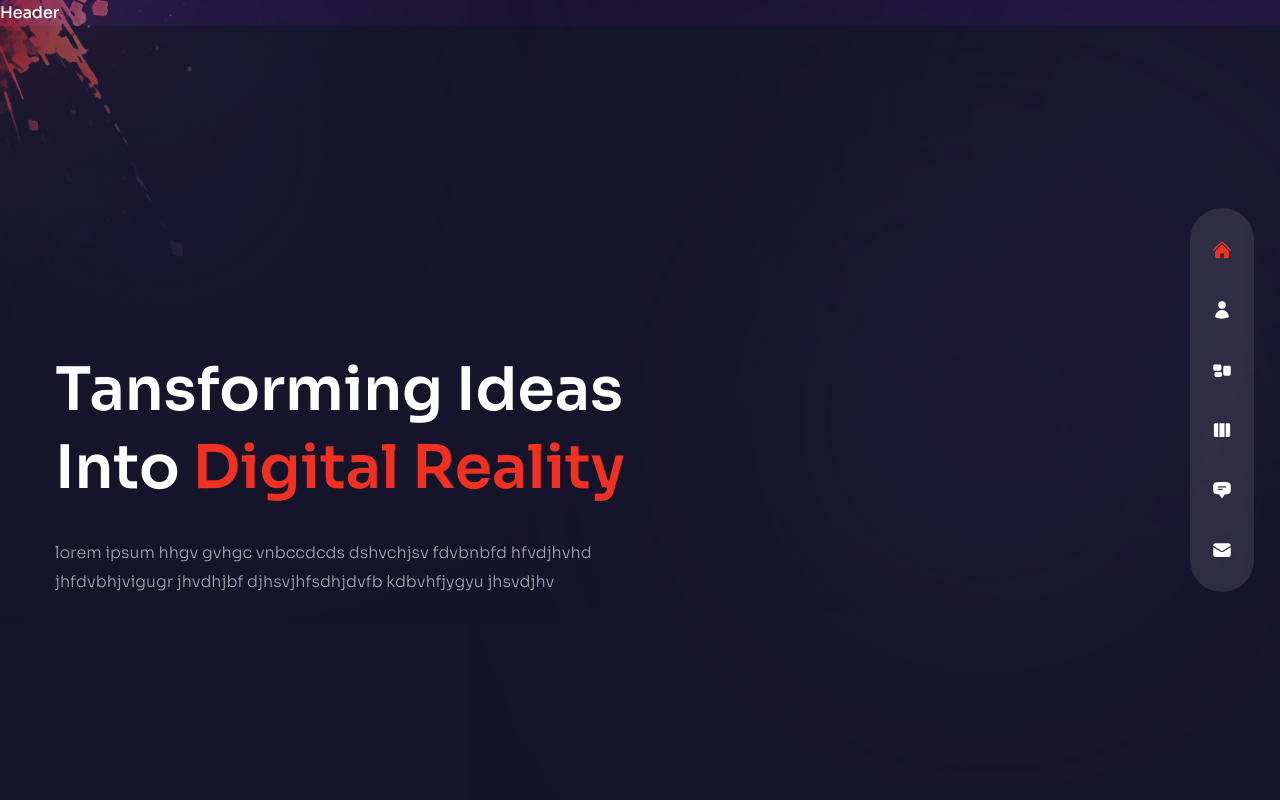
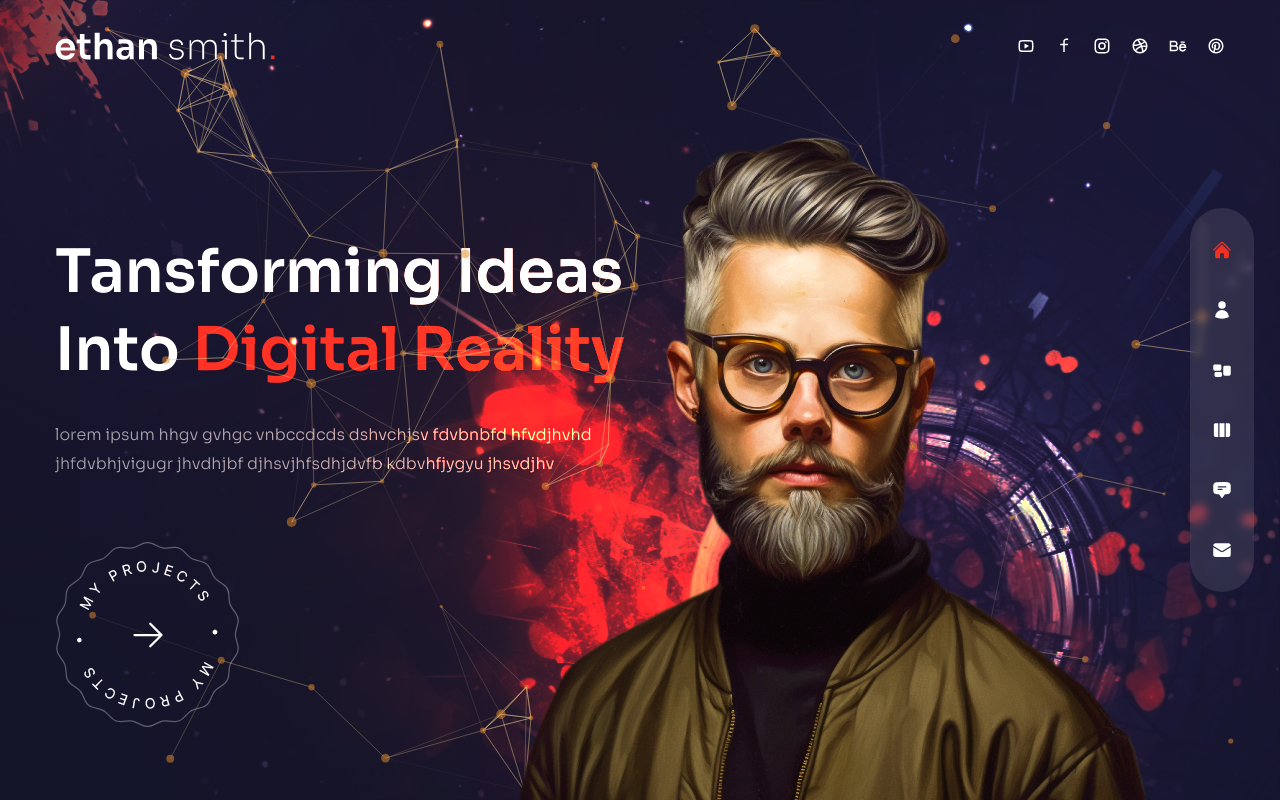
Before and after one commit to inkerton/Ethan_portfolio, a Next.js app: page / in a window 1280 px wide. Built offline with nearby package versions, Linux system fonts and the light colour scheme.

Commit message:
tsparticles library integrated

```diff
--- a/components/Avatar.js
+++ b/components/Avatar.js
@@ -1,5 +1,18 @@
+//next image
+import Image from 'next/image';
+
+
 const Avatar = () => {
-  return <div>Avatar</div>;
+  return (
+  <div className='hidden xl:flex xl:max-w-none'>
+    <Image src={'/avatar.png'}
+    width={737}
+    height={678}
+    alt=''
+    className='translate-z-0 w-full h-full'
+    />
+    </div>
+);
 };
 
 export default Avatar;
--- a/components/Circles.js
+++ b/components/Circles.js
@@ -1,5 +1,16 @@
+import Image from 'next/image';
+
 const Circles = () => {
-  return <div>Circles</div>;
+  return (
+  <div className='w-[200px] xl:w-[300px] absolute -right-16 -bottom-2 mix-blend-color-dodge animate-pulse duration-75 z-10'>
+    <Image
+    src={'/circles.png'}
+    width={260}
+    height={200}
+    className='w-full h-full'
+    alt=''
+    />
+  </div>);
 };
 
 export default Circles;
--- a/components/Header.js
+++ b/components/Header.js
@@ -1,5 +1,33 @@
+// next image
+import Image from 'next/image';
+
+// next link
+import Link from 'next/link';
+
+//components
+import Socials from '../components/Socials';
+
 const Header = () => {
-  return <header>Header</header>;
+  return (
+  <header className="absolute z-30 w-full items-center px-16 xl:px-0 xl:h-[90px]"
+  >
+    <div className='container mx-auto'>
+      <div className='flex flex-col lg:flex-row justify-between items-center gap-y-6 py-8'>
+        {/* logo */}
+        <Link href={'/'}>
+        <Image
+          src={'/logo.svg'}
+          width={220}
+          height={48}
+          alt=''
+          priority={true}
+        />
+        </Link>
+        {/* socials */}
+        <Socials />
+      </div>
+    </div>
+  </header>);
 };
 
 export default Header;
--- a/components/Layout.js
+++ b/components/Layout.js
@@ -1,4 +1,4 @@
-import {Sora} from '@next/font/google'
+import {Sora} from 'next/font/google'
 
 const sora = Sora({
   subsets: ['latin'],
--- a/components/ParticlesContainer.js
+++ b/components/ParticlesContainer.js
@@ -1,5 +1,96 @@
+import {Particles} from 'react-tsparticles';
+import { loadFull } from 'tsparticles';
+import React, { useCallback } from 'react';
+
+
 const ParticlesContainer = () => {
-  return <div>Particles Container</div>;
+  //init
+  const particlesInit = useCallback(async (engine) => {
+    await loadFull(engine);
+  }, []);
+
+  const particlesloaded = useCallback(async () => {},[]);
+  return (
+    <Particles
+    className='w-full h-full absolute translate-z-0'
+    id='tsparticles'
+    init={particlesInit}
+    loaded={particlesloaded}
+    options={{
+      fullscreen: {enable:false},
+      background: {
+        color: {
+          value: '',
+        },
+      },
+      fpsLimit: 120,
+      interactivity: {
+        events: {
+          onClick: {
+            enable: false,
+            mode: 'push',
+          },
+          onHover: {
+            enable: true,
+            mode: 'repulse',
+          },
+          resize: true,
+        },
+        modes: {
+          push: {
+            quantity: 90,
+          },
+          repulse: {
+            distance: 200,
+            duration: 0.4,
+          }
+        }
+      },
+      particles: {
+        color: {
+          value: '#e68e2e',
+        },
+        links: {
+          color: '#f5d393',
+          distance: 150,
+          enable: true,
+          opacity: 0.5,
+          width: 1
+        },
+        collisions: {
+          enable: true,
+        },
+        move: {
+          directions: 'none',
+          enable: true,
+          outModes: {
+            default: 'bounce'
+          },
+          random: false,
+          speed: 1,
+          straight: false
+        },
+        number: {
+          density: {
+            enable: true,
+            area: 800
+          },
+          value: 80
+        },
+        opacity: {
+          value: 0.5,
+        },
+        shape: {
+          type: 'circle'
+        },
+        size: {
+          value: {min: 1, max: 5},
+        },
+      },
+      detectRetina: true,
+    }}
+  />
+  );
 };
 
 export default ParticlesContainer;
--- a/components/ProjectsBtn.js
+++ b/components/ProjectsBtn.js
@@ -10,7 +10,18 @@
 const ProjectsBtn = () => {
   return (
     <div className="mx-auto xl:mx-0">
-      Project Btn
+      <Link href={'/work'} className="relative w-[185px] h-[185px] flex justify-center items-center
+      bg-circleStar bg-cover bg-center bg-no-repeat group"
+      >
+        <Image src={'/rounded-text.png'}
+        width={141}
+        height={148}
+        alt=''
+        className="animate-spin-slow w-full h-full max-w-[141px] max-h-[148px] "
+        />
+        <HiArrowRight className="absolute text-4xl group-hover:translate-x-2
+        transition-all duration-300"/>
+      </Link>
     </div>
   );
 };
--- a/components/Socials.js
+++ b/components/Socials.js
@@ -1,5 +1,32 @@
+//links
+import Link from 'next/link';
+
+//icons
+import { RiYoutubeLine,  RiInstagramLine, RiFacebookLine, RiDribbbleLine, RiBehanceLine, RiPinterestLine} from 'react-icons/ri';
+
 const Socials = () => {
-  return <div>Socials</div>;
+  return (
+    <div className='flex items-center gap-x-5 text-lg'>
+      <Link href={' '} className='hover:text-accent transition-all duration-300'>
+      <RiYoutubeLine />
+      </Link>
+      <Link href={' '} className='hover:text-accent transition-all duration-300'>
+      <RiFacebookLine />
+      </Link>
+      <Link href={' '} className='hover:text-accent transition-all duration-300'>
+      <RiInstagramLine />
+      </Link>
+      <Link href={' '} className='hover:text-accent transition-all duration-300'>
+      <RiDribbbleLine />
+      </Link>
+      <Link href={' '} className='hover:text-accent transition-all duration-300'>
+      <RiBehanceLine />
+      </Link>
+      <Link href={' '} className='hover:text-accent transition-all duration-300'>
+      <RiPinterestLine />
+      </Link>
+    </div>
+  );
 };
 
 export default Socials;
--- a/pages/about/index.js
+++ b/pages/about/index.js
@@ -1,3 +1,5 @@
+import React, { useState} from "react";
+
 // icons
 import {
   FaHtml5,
@@ -17,25 +19,25 @@
 
 
 //  data
-const aboutData = [
+export const aboutData = [
   {
     title: 'skills',
     info: [
       {
         title: 'Web Development',
         icons: [
-          <FaHtml5 />,
-          <FaCss3 />,
-          <FaJs />,
-          <FaReact />,
-          <SiNextdotjs />,
-          <SiFramer />,
-          <FaWordpress />,
+          <FaHtml5 key="1"/>,
+          <FaCss3 key="2"/>,
+          <FaJs key="3"/>,
+          <FaReact key="4"/>,
+          <SiNextdotjs key="5"/>,
+          <SiFramer key="6"/>,
+          <FaWordpress key="7"/>,
         ],
       },
       {
         title: 'UI/UX Design',
-        icons: [<FaFigma />, <SiAdobexd />, <SiAdobephotoshop />],
+        icons: [<FaFigma key="first" />, <SiAdobexd key="second"/>, <SiAdobephotoshop key="third" />],
       },
     ],
   },
@@ -88,8 +90,16 @@
   },
 ];
 
+
+//components
+import Avatar from "../../components/Avatar";
+import Circles from '../../components/Circles';
+
 const About = () => {
-  return <div>About</div>;
+  const [Index, setIndex] = useState(0);
+  return <div>
+    <Circles />
+  </div>;
 };
 
 export default About;
--- a/pages/index.js
+++ b/pages/index.js
@@ -21,28 +21,59 @@
       <div className="text-center flex flex-col justify-center xl:pt-40 xl:text-left
       h-full container mx-auto">
         {/* title */}
-        <h1 className="h1">
+        <motion.h1
+        variants={fadeIn('down',0.2)}
+        initial="hidden"
+        animate="show"
+        exit="hidden"
+        className="h1">
           Tansforming Ideas <br /> Into{' '}
           <span className="text-accent"> Digital Reality</span>
-        </h1>
+        </motion.h1>
         {/* subtitle */}
-        <p className="max-w-sm xl:max-w-xl mx-auto xl:mx-0 mb-10 xl:mb-16">
+        <motion.p
+        variants={fadeIn('down',0.3)}
+        initial="hidden"
+        animate="show"
+        exit="hidden"
+        className="max-w-sm xl:max-w-xl mx-auto xl:mx-0 mb-10 xl:mb-16">
           lorem ipsum hhgv gvhgc vnbccdcds dshvchjsv
           fdvbnbfd hfvdjhvhd jhfdvbhjvigugr jhvdhjbf
           djhsvjhfsdhjdvfb kdbvhfjygyu jhsvdjhv
-        </p>
+        </motion.p>
         {/* btn */}
         <div className="flex justify-center xl:hidden relative">
           <ProjectsBtn />
         </div>
+        <motion.div
+        variants={fadeIn('down',0.4)}
+        initial="hidden"
+        animate="show"
+        exit="hidden"
+        className="hidden xl:flex">
+          <ProjectsBtn />
+        </motion.div>
       </div>
     </div>
 
     {/* image */}
-    <div>
-      <div>
-        image
+    <div className="w-[1200px] h-full absolute right-0 bottom-0">
+      {/* bg image */}
+      <div className="bg-none xl:bg-explosion xl:bg-cover xl:bg-right xl:ng-no-repeat
+      w-full h-full absolute mix-blend-color-dodge translate-z-0">
       </div>
+      {/* particles */}
+      <ParticlesContainer />
+      {/* avatar image */}
+      <motion.div
+        variants={fadeIn('up',0.5)}
+        initial="hidden"
+        animate="show"
+        exit="hidden"
+        transition={{duration: 1, ease: 'easeInOut'}}
+        className="w-full h-full max-w-[737px] max-h-[678px] absolute -bottom-32 lg:bottom-0 lg:right-[8%]">
+        <Avatar />
+      </motion.div>
     </div>
   </div>);
 };
```
